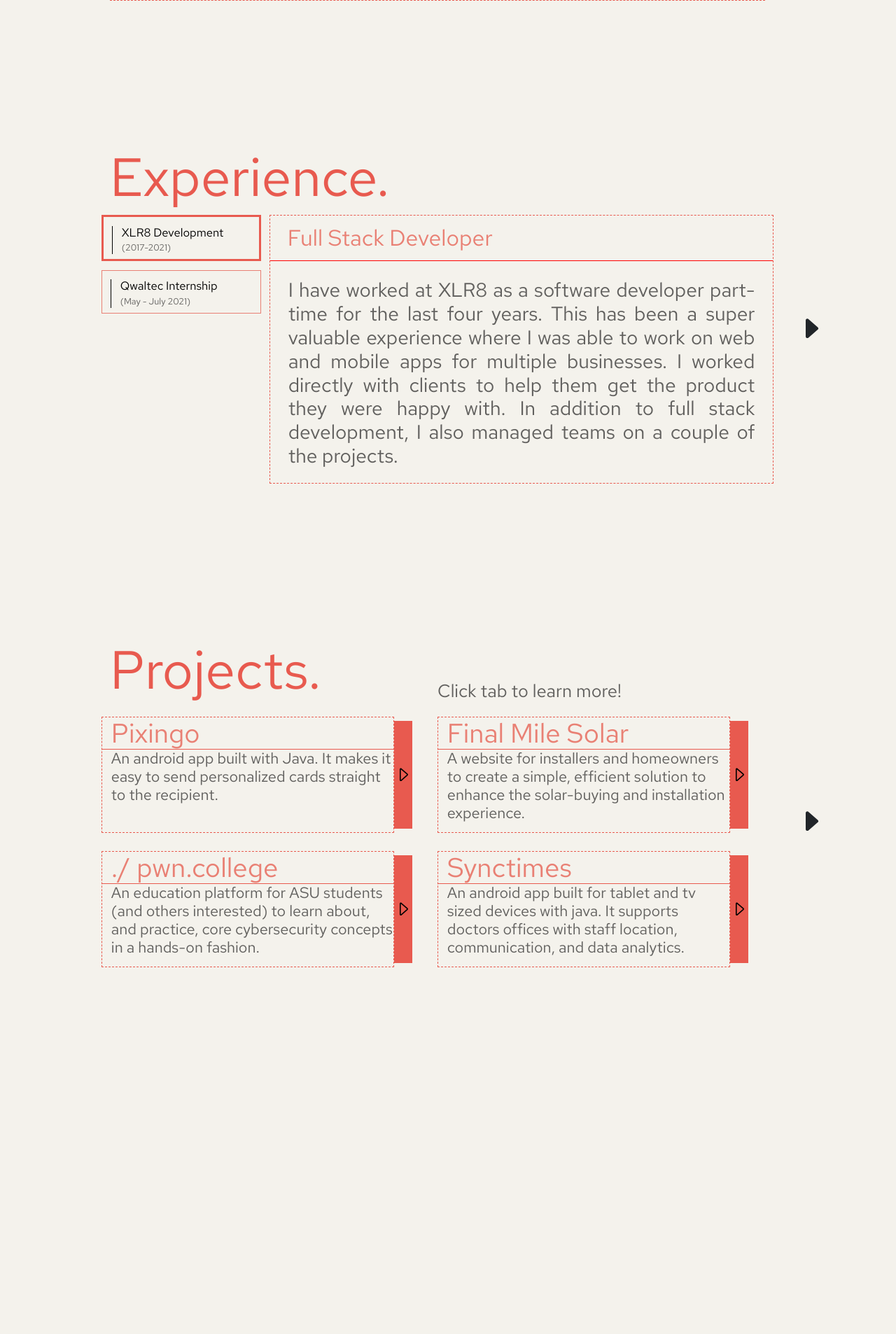
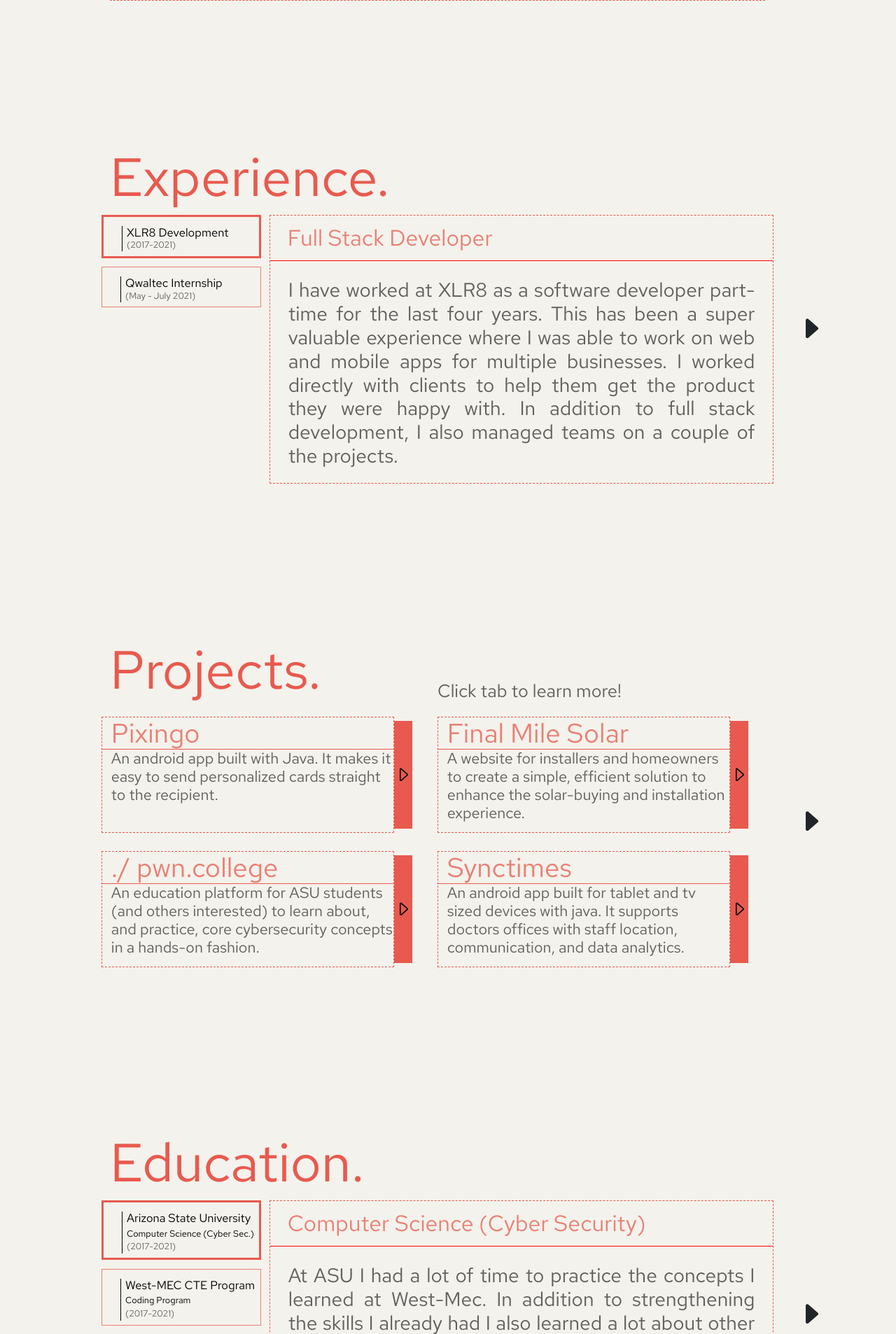
Before and after one commit to dev-calvin/portfolio-website, a Flask app: page / in a window 1280 px wide. Shown: the part 1325-3231 px from the top of the page at 70% size. Before the commit the page ends 2707 px from the top, so only its background shows below. Run offline with Flask 2, Linux system fonts and the light colour scheme.

Commit message:
added education section. website in progress message to nav

```diff
--- a/templates/index.html
+++ b/templates/index.html
@@ -198,6 +198,9 @@
     margin-bottom:1vw;
     cursor: pointer;
 
+    padding-right: .1vw;
+    padding-left: 2vw;
+
     -webkit-transition: margin .5s;
   }
 
@@ -218,7 +221,7 @@
 
   .experience-button-text {
     border-left: 1px solid black;
-    padding-left: 1vw;
+    padding-left: .5vw;
     margin-top: 1vw;
     width: 100%;
   }
@@ -226,6 +229,12 @@
   .experience-button-employer-text {
     color: black;
     font-size: 1.3vw;
+    margin-bottom:.3vw;
+  }
+
+  .education-button-sub-text {
+    color: black;
+    font-size: 1vw;
   }
 
   .experience-button-date-text {
@@ -666,26 +675,57 @@
 
 
 
-    <!-- <div class="row education-container scroll-to-section" id="education">
-      <div class="col-1" style="margin:0;padding:0;overflow:hidden;">
+    <!-- EDUCATION SECTION -->
+    <div class="row experience-container scroll-to-section" id="education">
+      <div class="col-1 side-img-container">
         <img class="experience-img side-img" src="{{url_for('static', filename='images/red_circuit.jpg')}}" alt="Photo of Calvin McClure">
       </div>
       <div class="col-9" style="margin-left: 3vw; margin-top:1vw;">
         <div class="row">
           <h2 id="section-text">Education.</h2>
-
+          <div class="col-3">
+            <div class="row">
+              <div id="asu-education-button" class="experience-button experience-button-selected">
+                <div class="col-1"></div>
+                <div class="col-10 experience-button-text">
+                  <h3 class="experience-button-employer-text">Arizona State University</h3>
+                  <h6 class="education-button-sub-text">Computer Science (Cyber Sec.)</h6>
+                  <p class="experience-button-date-text">(2017-2021)</p>
+                </div>
+              </div>
+              <div id="west-mec-education-button" class="experience-button">
+                <div class="col-1"></div>
+                <div class="col-10 experience-button-text">
+                  <h3 class="experience-button-employer-text">West-MEC CTE Program</h3>
+                  <h6 class="education-button-sub-text">Coding Program</h6>
+                  <p class="experience-button-date-text">(2017-2021)</p>
+                </div>
+              </div>
+            </div>
+          </div>
+          <div class="col-9" style="border: 1px dashed var(--red-dark-color);height:30vw;">
+            <div class="row" id="asu-text">
+              <h4 class="experience-title-text">Computer Science (Cyber Security)</h4>
+              <h5 class="experience-text">At ASU I had a lot of time to practice the concepts I learned at West-Mec. In addition to strengthening the skills I already had I also learned a lot about other parts of the computer. I got lessons on each part of the computer from lower level topics like hardware logic, and assembly languages to higher level topics such as theoretical computer science, operating systems, algorithms, and cybersecurity.</h5>
+            </div>
+            <div class="row hidden" id="west-mec-text">
+              <h4 class="experience-title-text">Coding CTE Program</h4>
+              <h5 class="experience-text" style="font-size: 2vw;">During high school I joined an interactive coding program prepared me for a career as a software developer. It taught me how to design and develop software, build apps for phones, tablets, websites, and write and test computer code. The program consisted of over a thousand hours overall.</h5>
+            </div>
+          </div>
         </div>
       </div>
       <div class="col-1 next-section-arrow-column">
         <div class="next-section-arrow-container">
-          <a href="#contact" class="next-section-arrow">
+          <a href="#" class="next-section-arrow">
             <svg xmlns="http://www.w3.org/2000/svg" width="3vw" height="3vw" fill="currentColor" class="bi bi-caret-right-fill" viewBox="0 0 16 16">
               <path d="m12.14 8.753-5.482 4.796c-.646.566-1.658.106-1.658-.753V3.204a1 1 0 0 1 1.659-.753l5.48 4.796a1 1 0 0 1 0 1.506z"/>
             </svg>
           </a>
         </div>
       </div>
-    </div> -->
+    </div>
+    <!-- END EDUCATION SECTION -->
 
     <!-- FOOTER -->
     <div class="row" style="height: 20vw;">
@@ -720,5 +760,30 @@
     });
     // experience buttons
     // ############################################
+
+    // experience buttons
+    // ############################################
+    $('#asu-education-button').click(function() {
+      //change text
+      $('#experience-tooltip').addClass('hidden');
+      $('#west-mec-text').addClass('hidden');
+      $('#asu-text').removeClass('hidden');
+
+      //change button highlight
+      $('#asu-education-button').addClass('experience-button-selected');
+      $('#west-mec-education-button').removeClass('experience-button-selected');
+    });
+
+    $('#west-mec-education-button').click(function() {
+      $('#experience-tooltip').addClass('hidden');
+      $('#west-mec-text').removeClass('hidden');
+      $('#asu-text').addClass('hidden');
+
+      //change button highlight
+      $('#asu-education-button').removeClass('experience-button-selected');
+      $('#west-mec-education-button').addClass('experience-button-selected');
+    });
+    // experience buttons
+    // ############################################
   </script>
 {% endblock %}
--- a/templates/nav.html
+++ b/templates/nav.html
@@ -24,6 +24,7 @@
           <a class="nav-link" href="#"><p class="nav-text">CONTACT ME</p></a>
         </li>
       </ul>
+      <i><h5 style="margin-right: 5em;">WEBSITE IN PROGRESS</h5></i>
       <form class="d-flex" action="{{url_for('static', filename='images/resume.pdf')}}">
         <button class="btn btn-outline-light resume-button"><p class="resume-text">RESUME</p></button>
       </form>
```
